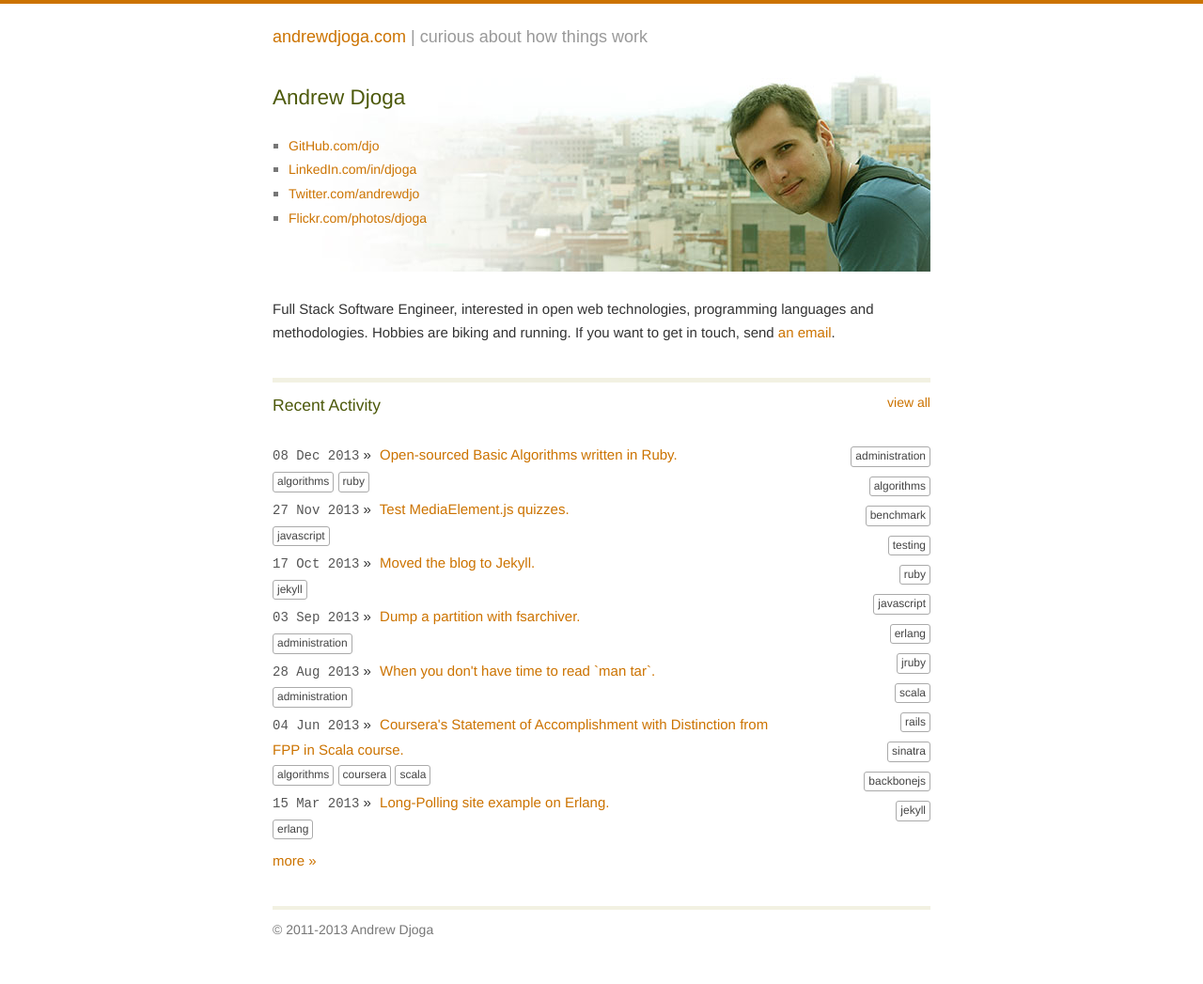
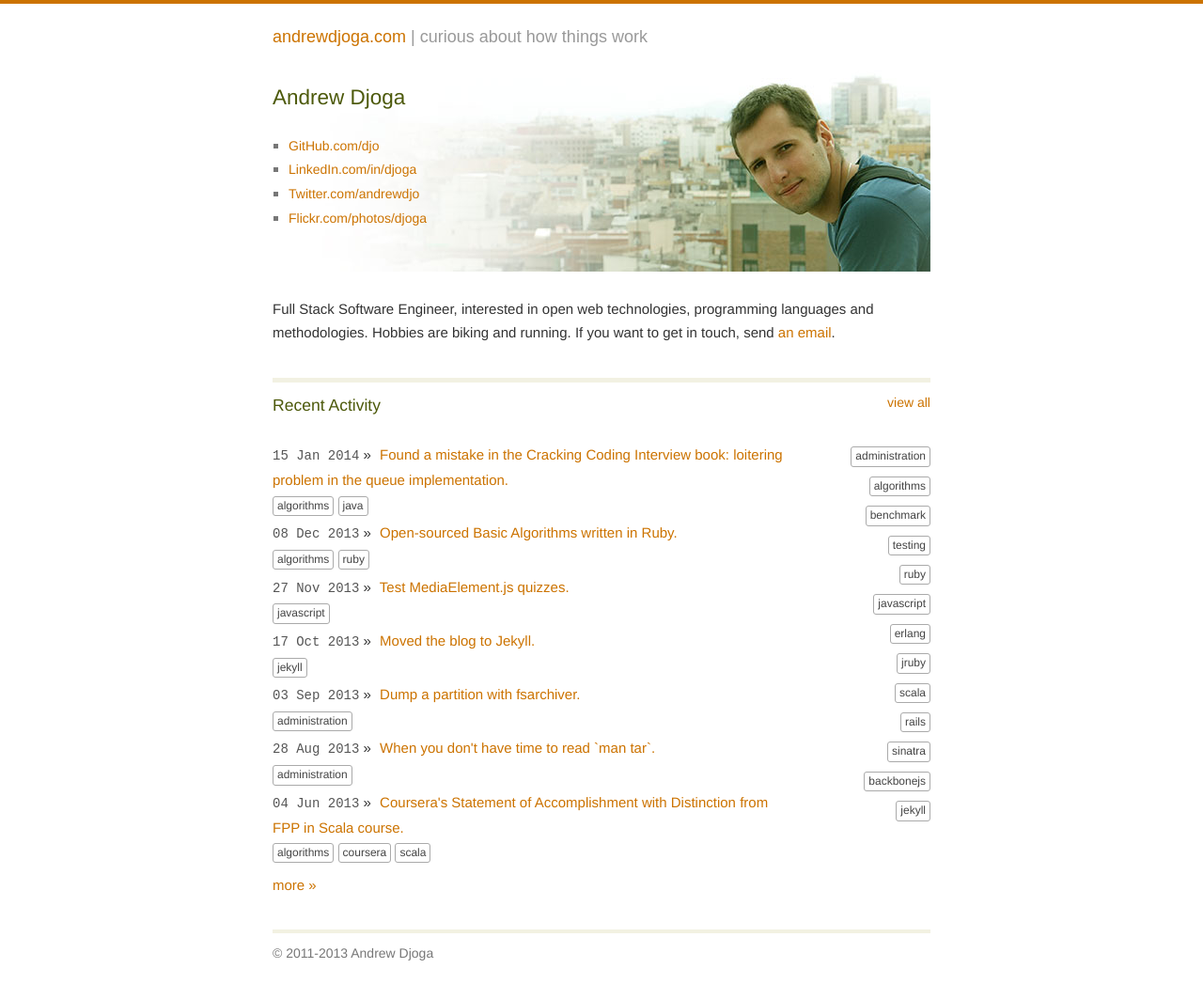
Before and after one commit to djo/djo.github.io, a Jekyll site: the page built from index.html, in a window 1280 px wide. Shown: the whole page at 94% size. Built offline with Jekyll 4.4.1, drawn with Linux system fonts in a browser that asks for light colours; before the commit the page ends 1021 px from its top, so only the background shows below that.

Commit message:
'Found a loitering problem' activity

```diff
--- a/_config.yml
+++ b/_config.yml
@@ -18,6 +18,11 @@ activity_tags:
   - slideshare
 
 activities:
+  -
+    text: "Found a mistake in the Cracking Coding Interview book: loitering problem in the queue implementation."
+    date: 2014-01-15
+    link: 'https://gist.github.com/Djo/8433466'
+    tags: ['algorithms', 'java']
   -
     text: Open-sourced Basic Algorithms written in Ruby.
     date: 2013-12-08
```
